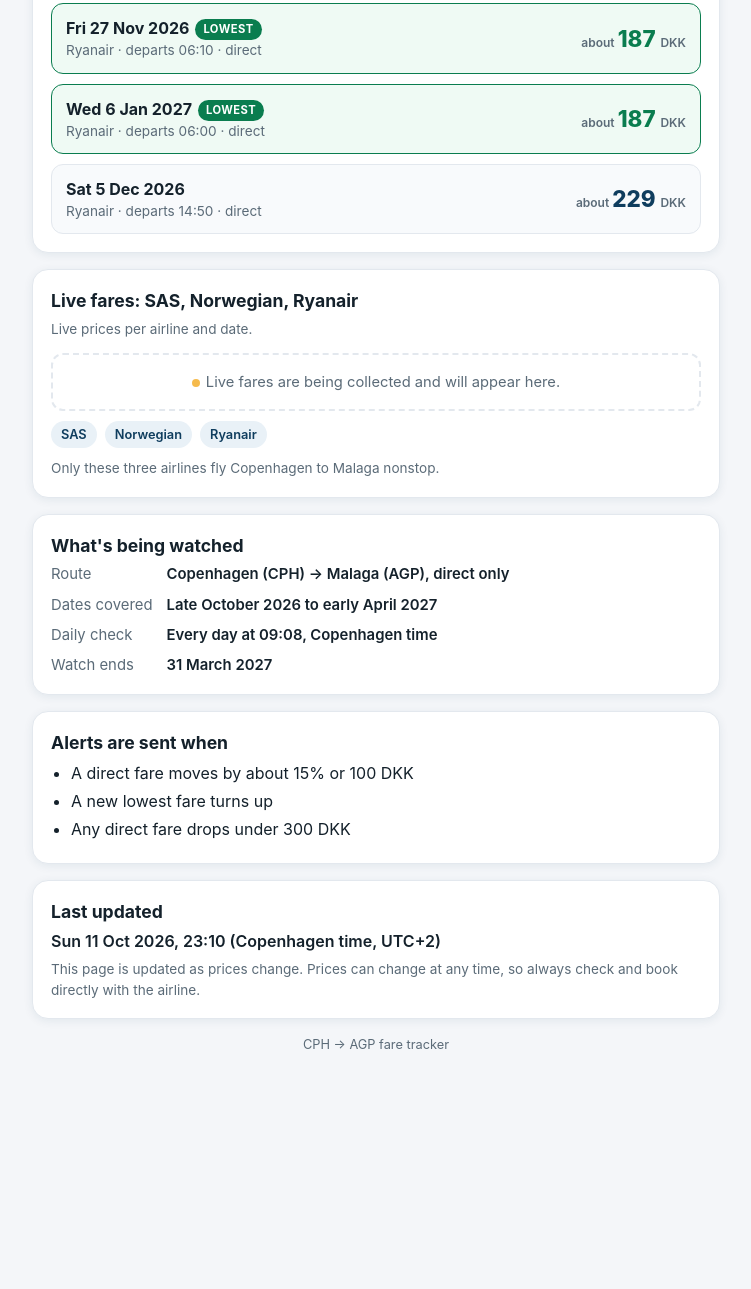
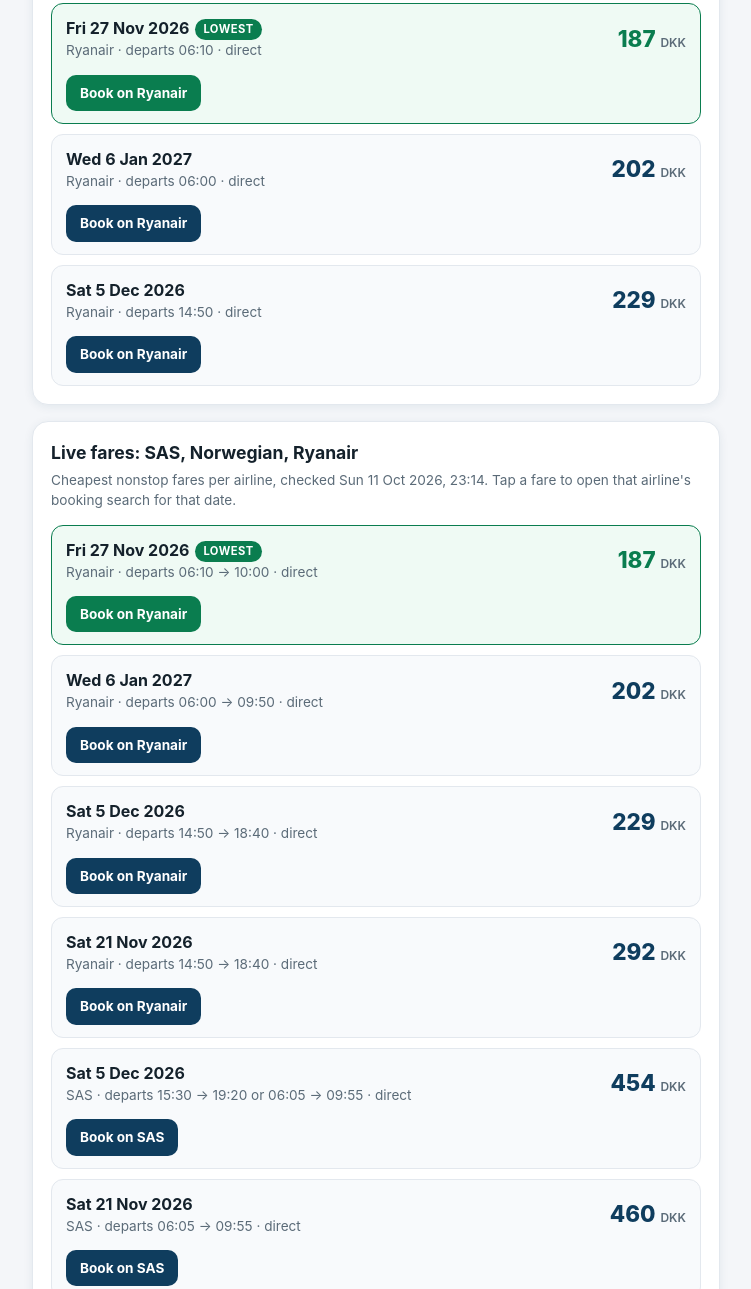
Before and after one commit to ryanvelin2-hash/cph-agp-fares, a plain HTML site: page index.html in a window 1280 px wide. Shown: the part 291-1580 px from the top of the page, without its empty margins (264-1015 px from the left). Before the commit the page ends 1377 px from the top, so only its background shows below. Drawn offline with Linux system fonts and the light colour scheme.

Commit message:
Add live fares and airline booking links

```diff
--- a/index.html
+++ b/index.html
@@ -34,6 +34,15 @@
 .fare .meta{color:var(--muted);font-size:.85rem}
 .price{font-size:1.4rem;font-weight:800;color:var(--accent);white-space:nowrap}
 .fare.best .price{color:var(--good)}
+.fare a.main{color:inherit;text-decoration:none;display:flex;justify-content:space-between;align-items:center;gap:12px;flex:1;min-width:0}
+.fare{flex-wrap:wrap}
+.actions{display:flex;align-items:center;gap:14px;width:100%;margin-top:2px}
+.btn{display:inline-block;padding:8px 14px;border-radius:10px;background:var(--accent);color:#fff;font-weight:700;font-size:.85rem;text-decoration:none}
+.btn:active{opacity:.85}
+.fare.best .btn{background:var(--good)}
+.src{font-size:.8rem;color:var(--muted)}
+.avoid{margin:12px 0 0;padding:10px 12px;border-radius:10px;background:#fff4e5;color:#7a4b00;font-size:.85rem}
+.avoid:empty{display:none}
 .price small{font-size:.75rem;font-weight:600;color:var(--muted)}
 .tag{display:inline-block;font-size:.7rem;font-weight:700;text-transform:uppercase;letter-spacing:.04em;padding:2px 8px;border-radius:99px;background:var(--good);color:#fff;margin-left:6px;vertical-align:middle}
 .airlines{display:flex;gap:8px;flex-wrap:wrap;margin:10px 0 0}
@@ -63,18 +72,20 @@
 
   <section class="card">
     <h2>Best direct fares right now</h2>
-    <p class="sub">Advertised starting fares from Ryanair's route page, checked Sun 11 Oct 2026. Flight time about 3h 50m.</p>
+    <p class="sub">First spotted as advertised fares on Ryanair's route page, now confirmed live on Google Flights (Sun 11 Oct 2026, 23:14). Flight time about 3h 50m.</p>
     <div class="fares" id="best-fares"></div>
   </section>
 
   <section class="card">
     <h2>Live fares: SAS, Norwegian, Ryanair</h2>
-    <p class="sub">Live prices per airline and date.</p>
+    <p class="sub">Cheapest nonstop fares per airline, checked Sun 11 Oct 2026, 23:14. Tap a fare to open that airline's booking search for that date.</p>
     <div class="fares" id="live-fares"></div>
     <div class="airlines">
       <span class="chip">SAS</span><span class="chip">Norwegian</span><span class="chip">Ryanair</span>
     </div>
+    <p class="avoid" id="avoid"></p>
     <p class="sub" style="margin:10px 0 0">Only these three airlines fly Copenhagen to Malaga nonstop.</p>
+    <p class="sub" style="margin:4px 0 0;font-size:.75rem">Prices found via Google Flights.</p>
   </section>
 
   <section class="card">
@@ -109,16 +120,41 @@
 <!-- ===================== FARE DATA: EDIT HERE ===================== -->
 <script id="fare-data">
 const FARE_DATA = {
-  lastUpdated: "Sun 11 Oct 2026, 23:10 (Copenhagen time, UTC+2)",
-  // Advertised starting fares (one way, 1 adult, DKK)
+  lastUpdated: "Sun 11 Oct 2026, 23:14 (Copenhagen time, UTC+2)",
+  // Best fares (one way, 1 adult, DKK), confirmed live 11 Oct 2026 23:14
   best: [
-    { airline: "Ryanair", date: "Fri 27 Nov 2026", dep: "06:10", price: 187, approx: true },
-    { airline: "Ryanair", date: "Wed 6 Jan 2027",  dep: "06:00", price: 187, approx: true },
-    { airline: "Ryanair", date: "Sat 5 Dec 2026",  dep: "14:50", price: 229, approx: true }
+    { airline: "Ryanair", date: "Fri 27 Nov 2026", dep: "06:10", price: 187, approx: false,
+      link: "https://www.ryanair.com/dk/en/trip/flights/select?adults=1&teens=0&children=0&infants=0&dateOut=2026-11-27&isReturn=false&originIata=CPH&destinationIata=AGP" },
+    { airline: "Ryanair", date: "Wed 6 Jan 2027",  dep: "06:00", price: 202, approx: false,
+      link: "https://www.ryanair.com/dk/en/trip/flights/select?adults=1&teens=0&children=0&infants=0&dateOut=2027-01-06&isReturn=false&originIata=CPH&destinationIata=AGP" },
+    { airline: "Ryanair", date: "Sat 5 Dec 2026",  dep: "14:50", price: 229, approx: false,
+      link: "https://www.ryanair.com/dk/en/trip/flights/select?adults=1&teens=0&children=0&infants=0&dateOut=2026-12-05&isReturn=false&originIata=CPH&destinationIata=AGP" }
   ],
   // Live fares: add rows like
-  // { airline: "SAS", date: "Fri 4 Dec 2026", dep: "10:35", price: 450 }
-  live: []
+  // { airline: "SAS", date: "Fri 4 Dec 2026", dep: "10:35", price: 450,
+  //   link: "https://www.flysas.com/dk-en/book/flights?search=OW_CPH-AGP-20261204_a1c0i0y0&view=upsell&bookingFlow=revenue" }
+  // link is optional; linkLabel overrides the button text (default "Book on <airline>")
+  // Live fares from Google Flights, nonstop, one way, 1 adult, checked Sun 11 Oct 2026 23:14
+  live: [
+    { airline: "Ryanair", date: "Fri 27 Nov 2026", dep: "06:10 → 10:00", price: 187,
+      link: "https://www.ryanair.com/dk/en/trip/flights/select?adults=1&teens=0&children=0&infants=0&dateOut=2026-11-27&isReturn=false&originIata=CPH&destinationIata=AGP" },
+    { airline: "Ryanair", date: "Wed 6 Jan 2027", dep: "06:00 → 09:50", price: 202,
+      link: "https://www.ryanair.com/dk/en/trip/flights/select?adults=1&teens=0&children=0&infants=0&dateOut=2027-01-06&isReturn=false&originIata=CPH&destinationIata=AGP" },
+    { airline: "Ryanair", date: "Sat 5 Dec 2026", dep: "14:50 → 18:40", price: 229,
+      link: "https://www.ryanair.com/dk/en/trip/flights/select?adults=1&teens=0&children=0&infants=0&dateOut=2026-12-05&isReturn=false&originIata=CPH&destinationIata=AGP" },
+    { airline: "Ryanair", date: "Sat 21 Nov 2026", dep: "14:50 → 18:40", price: 292,
+      link: "https://www.ryanair.com/dk/en/trip/flights/select?adults=1&teens=0&children=0&infants=0&dateOut=2026-11-21&isReturn=false&originIata=CPH&destinationIata=AGP" },
+    { airline: "SAS", date: "Sat 5 Dec 2026", dep: "15:30 → 19:20 or 06:05 → 09:55", price: 454,
+      link: "https://www.flysas.com/dk-en/book/flights?search=OW_CPH-AGP-20261205_a1c0i0y0&view=upsell&bookingFlow=revenue" },
+    { airline: "SAS", date: "Sat 21 Nov 2026", dep: "06:05 → 09:55", price: 460,
+      link: "https://www.flysas.com/dk-en/book/flights?search=OW_CPH-AGP-20261121_a1c0i0y0&view=upsell&bookingFlow=revenue" },
+    { airline: "SAS", date: "Sat 6 Mar 2027", dep: "06:05 → 09:55", price: 474,
+      link: "https://www.flysas.com/dk-en/book/flights?search=OW_CPH-AGP-20270306_a1c0i0y0&view=upsell&bookingFlow=revenue" },
+    { airline: "Norwegian", date: "Sat 7 Nov 2026", dep: "20:15 → 23:55", price: 479,
+      link: "https://www.norwegian.com/en/ipc/availability/avaday?D_City=CPH&A_City=AGP&TripType=1&D_Day=07&D_Month=202611&AdultCount=1&ChildCount=0&InfantCount=0&IncludeTransit=false&CurrencyCode=DKK",
+      note: "479 DKK on most dates Nov to Jan" }
+  ],
+  avoid: "24 Oct (~1,041+), 19 Dec (~1,229+), 13 Feb (~1,009+), 20 Mar (~1,799+)"
 };
 </script>
 <!-- ================================================================ -->
@@ -126,10 +162,19 @@
 <script>
 (function(){
   function esc(s){return String(s).replace(/[&<>"]/g,function(c){return {"&":"&amp;","<":"&lt;",">":"&gt;",'"':"&quot;"}[c];});}
+  function safe(u){return /^https:\/\//i.test(u||"")?u:"";}
   function row(f,isBest){
-    return '<div class="fare'+(isBest?' best':'')+'"><div><div class="date">'+esc(f.date)+
-      (isBest?'<span class="tag">Lowest</span>':'')+'</div><div class="meta">'+esc(f.airline)+' · departs '+esc(f.dep)+' · direct</div></div>'+
-      '<div class="price">'+(f.approx?'<small>about </small>':'')+esc(f.price)+' <small>DKK</small></div></div>';
+    var link=safe(f.link), src=safe(f.source);
+    var inner='<div><div class="date">'+esc(f.date)+
+      (isBest?'<span class="tag">Lowest</span>':'')+'</div><div class="meta">'+esc(f.airline)+' · departs '+esc(f.dep)+' · direct'+(f.note?' · '+esc(f.note):'')+'</div></div>'+
+      '<div class="price">'+(f.approx?'<small>about </small>':'')+esc(f.price)+' <small>DKK</small></div>';
+    var main=link?'<a class="main" href="'+esc(link)+'" target="_blank" rel="noopener">'+inner+'</a>':'<div class="main" style="display:flex;justify-content:space-between;align-items:center;gap:12px;flex:1">'+inner+'</div>';
+    var acts='';
+    if(link||src){
+      acts='<div class="actions">'+(link?'<a class="btn" href="'+esc(link)+'" target="_blank" rel="noopener">'+esc(f.linkLabel||("Book on "+f.airline))+'</a>':'')+
+        (src?'<a class="src" href="'+esc(src)+'" target="_blank" rel="noopener">Source</a>':'')+'</div>';
+    }
+    return '<div class="fare'+(isBest?' best':'')+'">'+main+acts+'</div>';
   }
   function render(id,list,emptyHtml){
     var el=document.getElementById(id);
@@ -139,6 +184,7 @@
   }
   render("best-fares",FARE_DATA.best,'<div class="empty">No fares yet.</div>');
   render("live-fares",FARE_DATA.live,'<div class="empty"><span class="pulse"></span>Live fares are being collected and will appear here.</div>');
+  if(FARE_DATA.avoid){document.getElementById("avoid").innerHTML="<strong>Pricey dates to avoid:</strong> "+esc(FARE_DATA.avoid)+" DKK";}
   document.getElementById("updated").textContent=FARE_DATA.lastUpdated;
 })();
 </script>
```
